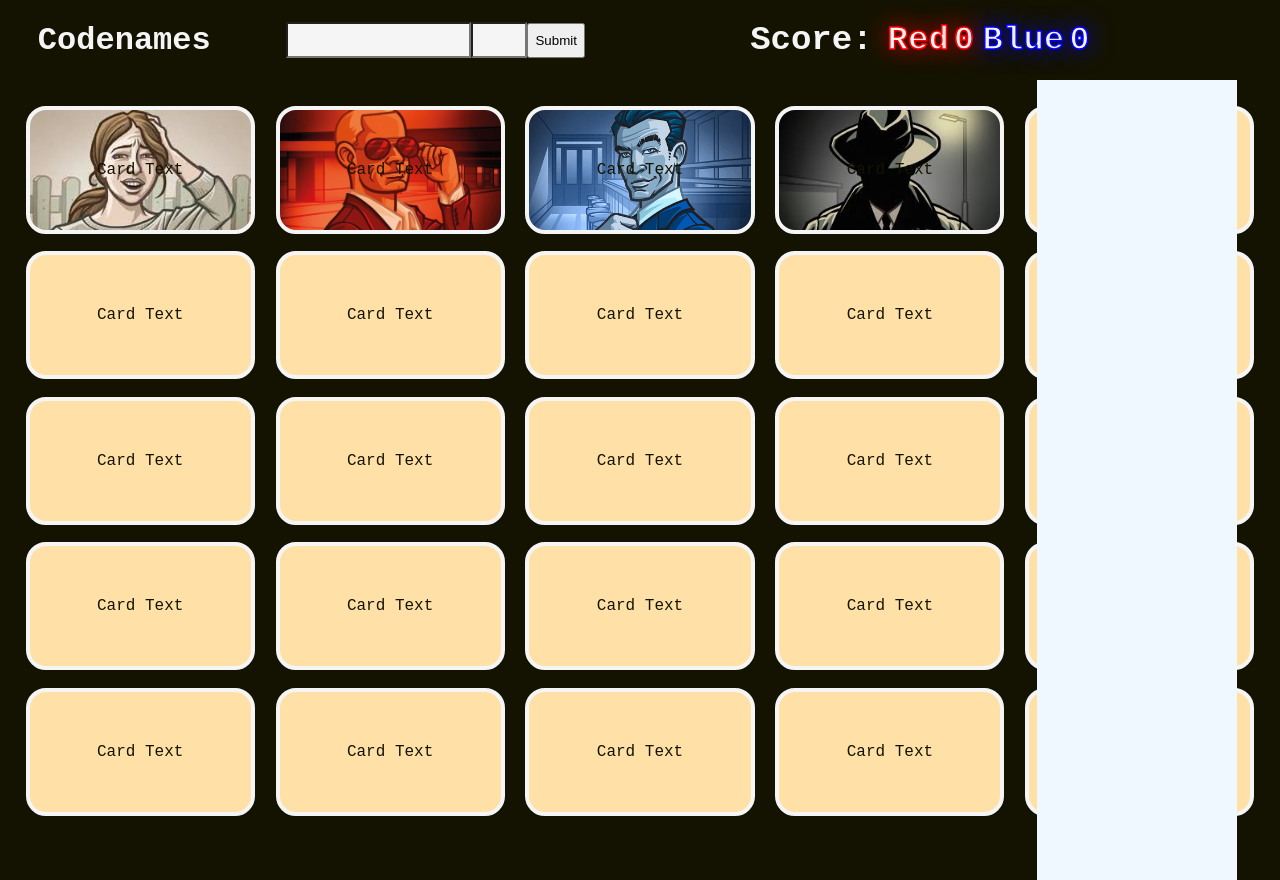
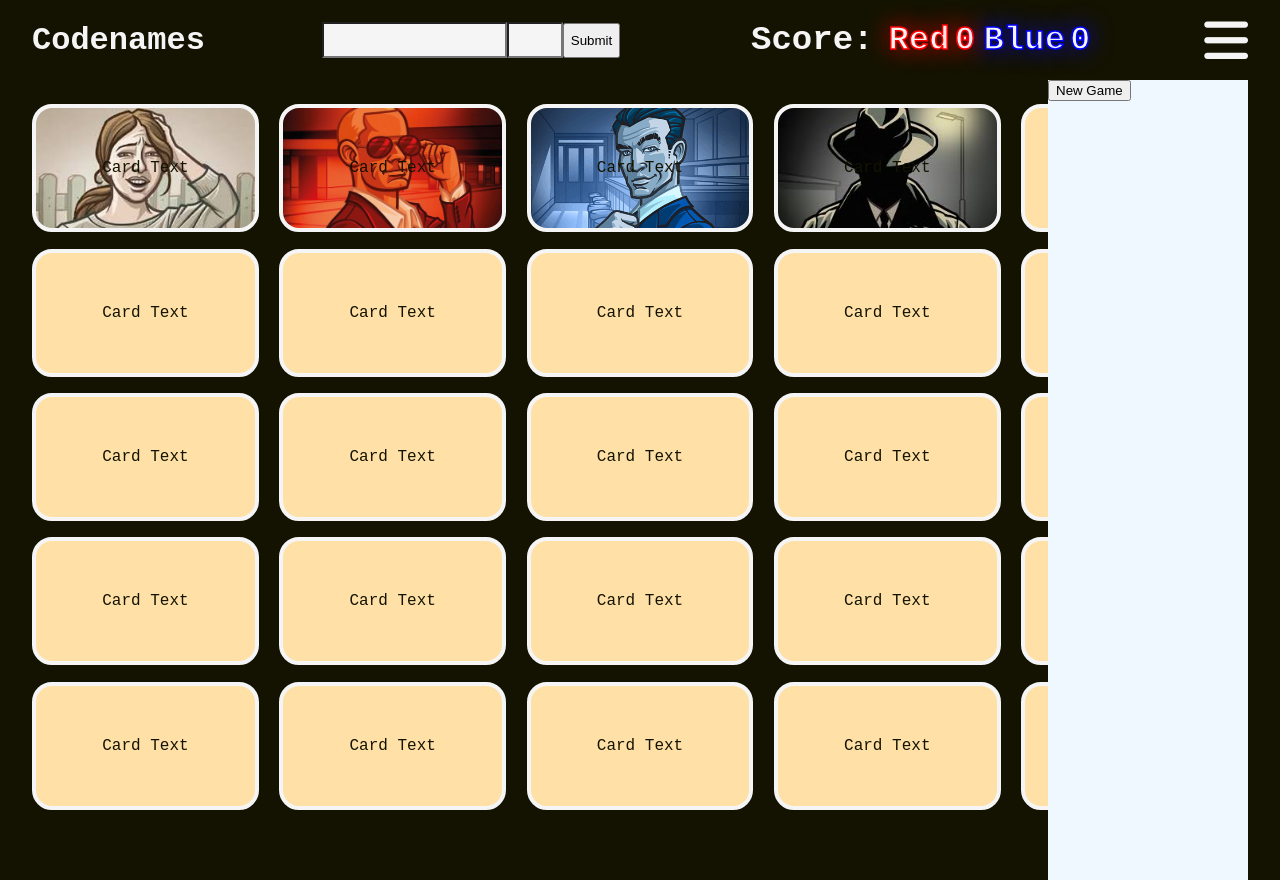
Before and after one commit to CamBrown101/codenames, a plain HTML site: page index.html in a window 1280 px wide. Drawn offline with nearby package versions, Linux system fonts and the light colour scheme; a web font is replaced by a local one.

Commit message:
Made changes to nav and main board

```diff
--- a/index.html
+++ b/index.html
@@ -13,7 +13,7 @@
     <title>Codenames</title>
   </head>
   <body>
-    <div class="pop-out-menu"></div>
+
     <header class="header card-text">
       <h1>Codenames</h1>
       <form class="hint-submission">
@@ -26,7 +26,6 @@
         />
         <input class="submit-btn" type="submit" />
       </form>
-      <div></div>
       <div class="score-wrapper">
         <h1>Score:</h1>
         <div class="score">
@@ -38,12 +37,14 @@
           <h1 class="blue-glow">0</h1>
         </div>
       </div>
-      <nav>
+      <div>
         <div class="sidebar">
           <i class="burger fas fa-bars"></i>
-          <button>New Game</button>
         </div>
-      </nav>
+      </div>
+      <div class="pop-out-menu">
+        <button>New Game</button>
+      </div>
     </header>
     <div class="flex-wrapper">
       <main class="game-board">
--- a/main.css
+++ b/main.css
@@ -7,19 +7,21 @@ p {
   padding: 0;
 }
 .game-board {
-  width: 85em;
+  width: 100vw;
   background-color: #141301;
   position: relative;
   z-index: 30;
+  padding: 0 32px;
 }
 /* Header */
 .header {
   background-color: #141301;
   height: 5em;
   display: flex;
-  justify-content: space-around;
+  justify-content: space-between;
   align-items: center;
   color: whitesmoke;
+  padding: 0 32px;
 }
 .hint-submission {
   font-size: 36px;
@@ -74,13 +76,13 @@ p {
 .flex-wrapper {
   display: flex;
   height: 100vh;
-  justify-content: space-between;
+
 }
 .flex-row {
   display: flex;
   justify-content: space-between;
   height: 15%;
-  margin: 2% 2%;
+  margin: 2% 0%;
 }
 .card {
   background-color: #ffe1a8;
@@ -129,14 +131,14 @@ p {
 
 /* Side Bar */
 .sidebar {
-  background-color: #141301;
+  /* background-color: #141301;
   height: 100vh;
   width: 5em;
   display: flex;
   justify-content: space-between;
   flex-direction: column;
   justify-items: center;
-  align-items: center;
+  align-items: center; */
 }
 .pop-out-menu {
   height: 100vh;
@@ -147,7 +149,7 @@ p {
   background-position: center;
   z-index: 50;
   position: absolute;
-  left: 81%;
+  right: 32px;
   top: 80px;
 }
 .burger {
```
